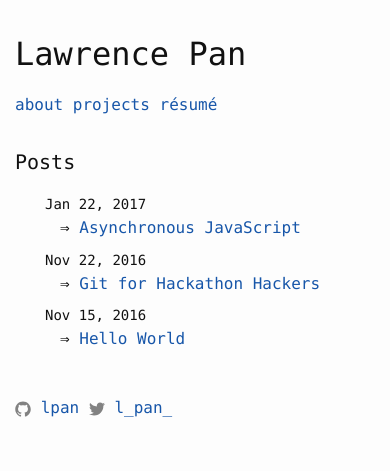
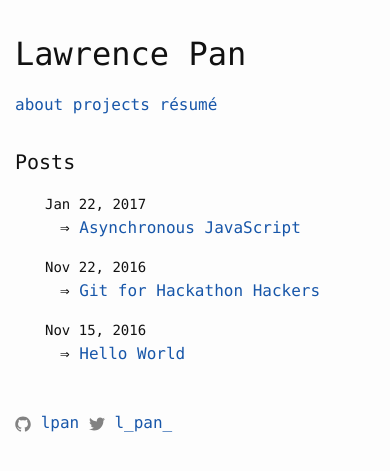
Before and after one commit to lpan/lpan.github.io, a Jekyll site: the page built from index.html, in a window 390 px wide. Shown: the top 471 px of the page. Built offline with Jekyll 4.4.1, drawn with Linux system fonts in a browser that asks for light colours.

Commit message:
better mobile post style

```diff
--- a/_sass/_layout.scss
+++ b/_sass/_layout.scss
@@ -85,6 +85,10 @@
   > li {
     margin-bottom: $spacing-unit / 4;
 
+    @include media-query($on-palm) {
+      margin-bottom: $spacing-unit / 2;
+    }
+
     .post-meta {
       font-size: $small-font-size;
     }
```
